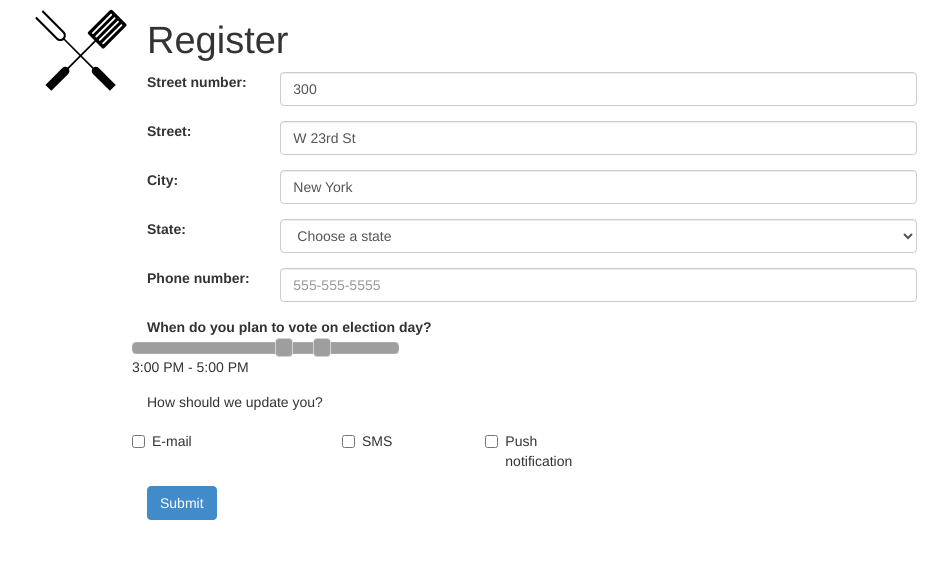
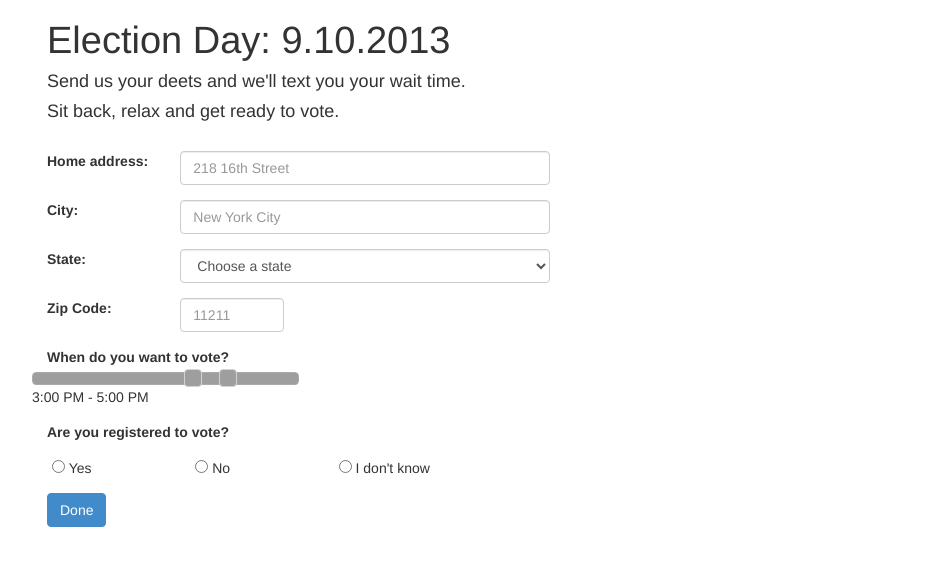
Before and after one commit to ChrisSmith/KansasBBQueue-, a PHP site: page / in a window 1280 px wide. Shown: the top 566 px of the page, without its empty margins (8-956 px from the left). Run offline with PHP 8.4, Linux system fonts and the light colour scheme; grey boxes are pictures that could not be loaded.

Commit message:
home index thanks styles

```diff
--- a/home.php
+++ b/home.php
@@ -26,9 +26,8 @@
 			<div class="col-12"><h1>Fuck Queues</h1></div>
 
 			<div class="col-12">
-				<h4>Track and report your wait time on election day.</h4>
-
-				<h4>The New York City primary election is in 38 days.</h4>
+				<h4>The NYC primary election is in 38 days.</h4>
+				<h4>Track and report your wait time at the polls.</h4>
 
 				<form class="form-horizontal" action="index.php" method="post">
 					<fieldset>
--- a/index.php
+++ b/index.php
@@ -17,49 +17,49 @@
 
     <script type="text/javascript" src="js/bootstrap.min.js"></script>
 
+    <style>
+      form {
+        margin-top: 30px;
+        margin-bottom: 30px;
+      }
+    </style>
+
   </head>
   <body>
   <div class="container">
 
 	<div class="row">
 
-    <img id="logo" src="img/bbq.svg">
+	  <div class="col-12 col-lg-8">
+      <h1>Election Day: 9.10.2013</h1>
 
-	  <div class="col-12 col-lg-8"><h1>Register</h1></div>
-
-
-    <div class="col-12 col-lg-8">
+        <h4>Send us your deets and we'll text you your wait time.</h4>
+        <h4>Sit back, relax and get ready to vote.</h4>
 
       <form class="form-horizontal" action="query.php" method="post">
         <fieldset>
           <div class="form-group">
-            <label class="col-2" for="street-num">Street number:</label>
-            <div class="col-10">
-              <input class="form-control" type="tel" id="street-num" name="street-num" value="300">
+            <label class="col-2" for="street-num">Home address:</label>
+            <div class="col-6">
+              <input class="form-control" type="text" id="street-num" name="street-num" placeholder="218 16th Street">
             </div>
           </div>
 
           <div class="form-group">
-            <label class="col-2" for="street">Street:</label>
-            <div class="col-10">
-              <input class="form-control" type="tel" id="street" name="street" value="W 23rd St">
+            <label class="col-2" for="state">City:</label>
+            <div class="col-6">
+                <input class="form-control" type="Text" id="street-num" name="city" placeholder="New York City">
             </div>
           </div>
 
-          <div class="form-group">
-            <label class="col-2" for="street">City:</label>
-            <div class="col-10">
-              <input class="form-control" type="text" id="city" name="city" value="New York">
-            </div>
-          </div>
 
           <div class="form-group">
             <label class="col-2" for="state">State:</label>
-            <div class="col-10">
+            <div class="col-6">
 
               <?php
 
-                  $states_arr = array('KS'=>"Kansas",'NY' => "New York");
+                  $states_arr = array('NY' => "New York");
 
                   function showOptionsDrop($array, $active, $echo=true){
                       $string = '';
@@ -81,9 +81,9 @@
           </div>
 
           <div class="form-group">
-            <label class="col-2" for="phone">Phone number:</label>
-            <div class="col-10">
-              <input class="form-control" type="tel" id="phone" name="phone" placeholder="555-555-5555">
+            <label class="col-2" for="state">Zip Code:</label>
+            <div class="col-2">
+                <input class="form-control" type="text" id="zip" name="zip" placeholder="11211">
             </div>
           </div>
 
@@ -129,7 +129,7 @@
 
             $(document).ready(function() {
               $("#slider-range").slider({
-                range: true, min: 420, max: 1260, values: [900, 1020], step:5, slide: slideTime
+                range: true, min: 350, max: 1260, values: [900, 1020], step:5, slide: slideTime
                 });
 
               $("#time").text("3:00 PM" + ' - ' + "5:00 PM");
@@ -138,7 +138,7 @@
           </script>
 
           <div class="form-group">
-            <label class="col-12" for="time-range">When do you plan to vote on election day?</label><br>
+            <label class="col-12" for="time-range">When do you want to vote?</label><br>
             <div id="slider-range" class="col-4"></div><br>
             <span id="time"></span>
 
@@ -147,19 +147,19 @@
           </div>
 
           <div class="form-group">
-            <p class="col-12" class="help-block">How should we update you?</p>
-              <label class="checkbox-inline col-3">
-                <input type="checkbox" name="notify" value="email"> E-mail </input>
+            <label class="col-12" class="help-block">Are you registered to vote?</label>
+              <label class="checkbox-inline col-2">
+                <input type="radio" name="notify" value="yes"> Yes </input>
               </label>
               <label class="checkbox-inline col-2">
-                <input type="checkbox" name="notify" value="SMS"> SMS </input>
+                <input type="radio" name="notify" value="no"> No </input>
               </label>
-              <label class="checkbox-inline col-2">
-                <input type="checkbox" name="notify" value="push"> Push notification </input>
+              <label class="checkbox-inline col-3">
+                <input type="radio" name="notify" value="idk"> I don't know </input>
               </label>
           </div>
 
-          <button type="submit" class="btn btn-primary">Submit</button>
+          <button type="submit" class="btn btn-primary">Done</button>
 
         </fieldset>
 
```
Also changed, not shown: thanks.php (+5 -3 lines).
